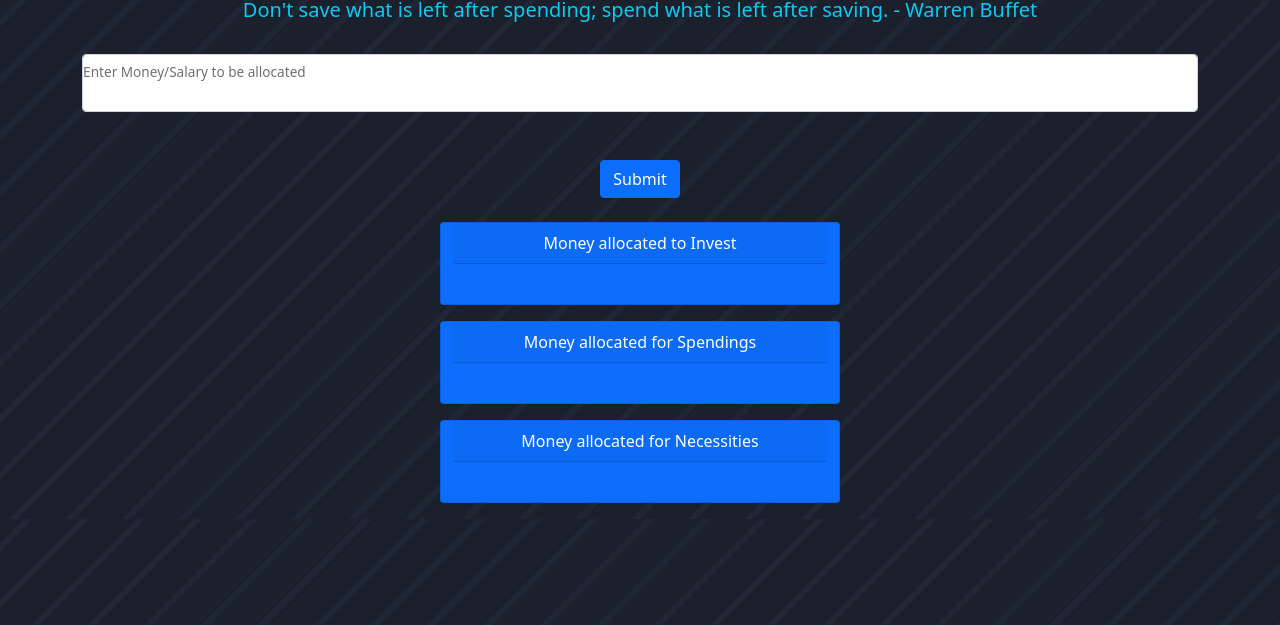
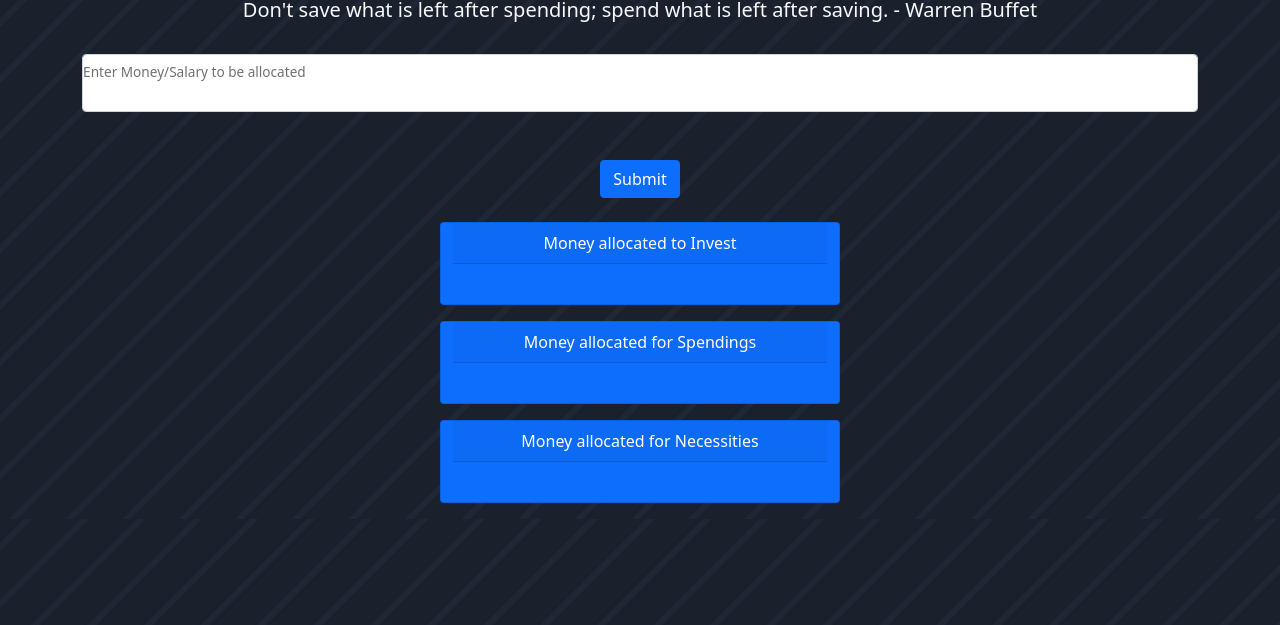
Before and after one commit to shreydd/Budgeteer, a plain HTML site: page index.html in a window 1280 px wide. Shown: the part 175-800 px from the top of the page. Drawn offline with nearby package versions, Linux system fonts and the light colour scheme.

Commit message:
Update index.html

```diff
--- a/index.html
+++ b/index.html
@@ -21,7 +21,7 @@
   <div class="alert alert-primary alert-dismissible fade show" role="alert">This is not a financial advice, just a side-project trying to help allocate/budget money on a monthly salary basis since humans are lazy to do math. The creator is not responsible for your decisions.<button type="button" class="btn-close" data-bs-dismiss="alert" aria-label="Close"></button></div>
 
 	<h1 class="display-4 text-info"> Money Allocator </h1>
-	<h2 class="lead text-info">Don't save what is left after spending; spend what is left after saving. - Warren Buffet </h2>
+	<h2 class="lead text-light">Don't save what is left after spending; spend what is left after saving. - Warren Buffet </h2>
 
 	<br>
 
```
